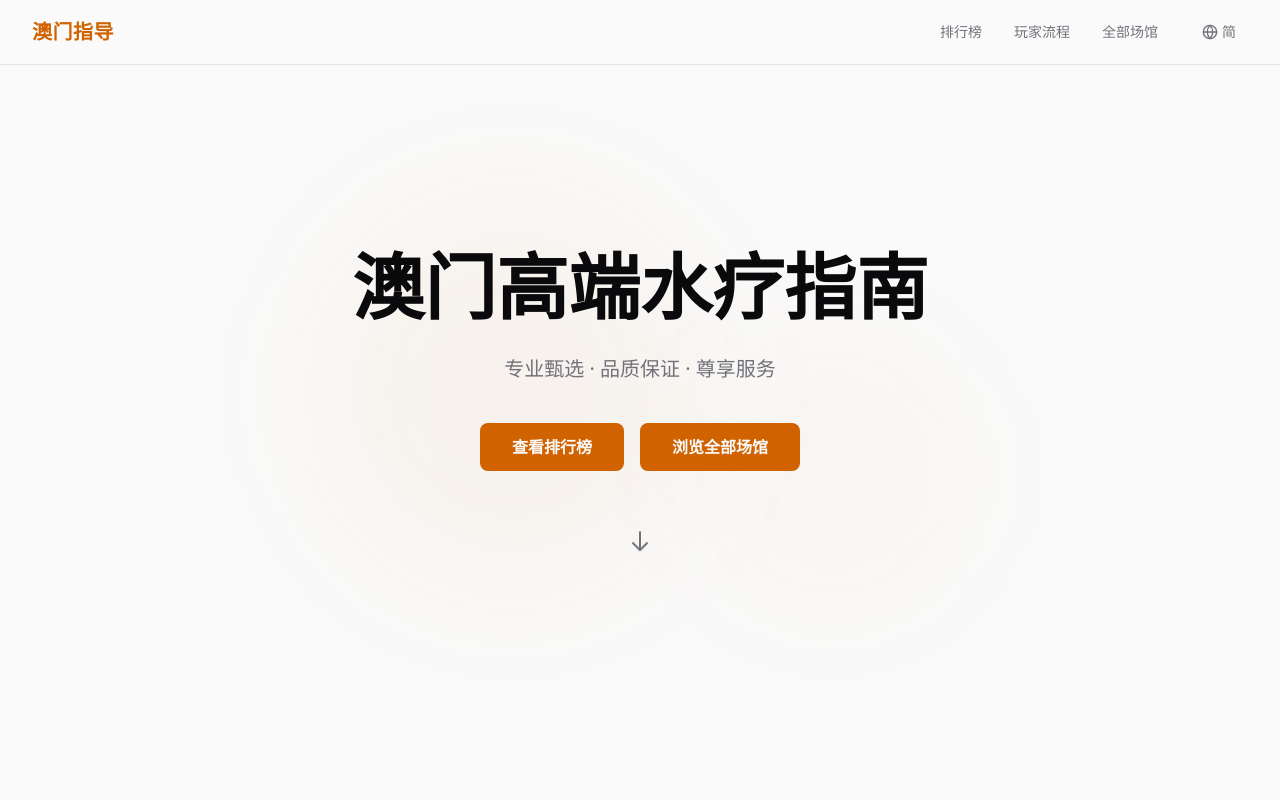
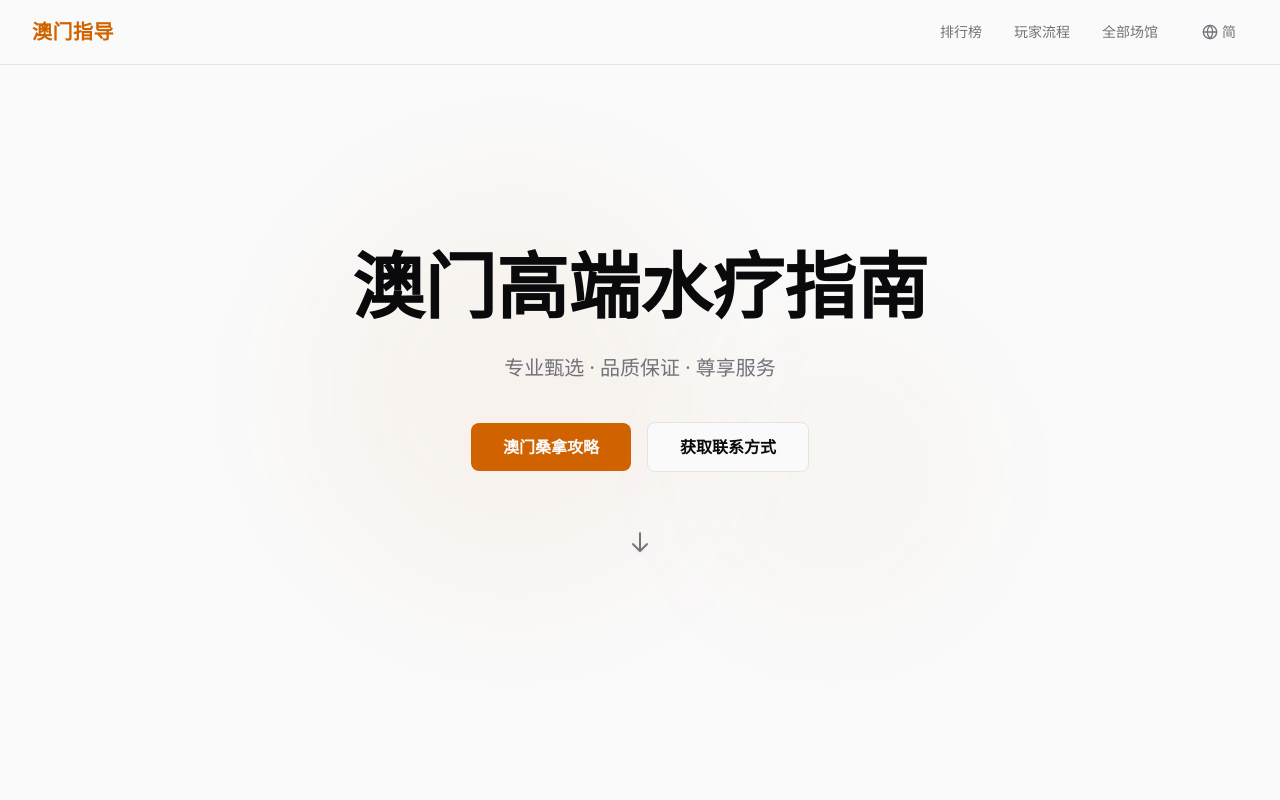
Before and after one commit to mcgd369/mcgd369.github.io, a Next.js app: page / in a window 1280 px wide. Shown: the top 800 px of the page. Built offline with nearby package versions, Linux system fonts and the light colour scheme.

Commit message:
fix: 修复首页按钮文字和点击功能 - 改为澳门桑拿攻略和获取联系方式

```diff
--- a/src/components/hero-section.tsx
+++ b/src/components/hero-section.tsx
@@ -3,14 +3,10 @@
 import { useI18n } from '@/lib/i18n-context';
 import { Button } from '@/components/ui/button';
 import { openContactDialog } from '@/components/contact-dialog';
+import Link from 'next/link';
 
 export function HeroSection() {
   const { t } = useI18n();
-
-  const scrollToGuide = () => {
-    const el = document.getElementById('guide');
-    if (el) el.scrollIntoView({ behavior: 'smooth', block: 'start' });
-  };
 
   return (
     <section className="relative min-h-screen flex items-center justify-center overflow-hidden">
@@ -36,16 +32,18 @@ export function HeroSection() {
 
         {/* CTA Buttons */}
         <div className="flex flex-col sm:flex-row items-center justify-center gap-4">
+          <Link href="/guide">
             <Button
               size="lg"
               className="bg-primary text-primary-foreground hover:bg-primary/90 px-8 py-6 text-base font-semibold rounded-lg"
-            onClick={scrollToGuide}
             >
               {t.hero.cta}
             </Button>
+          </Link>
           <Button
             size="lg"
-            className="bg-primary text-primary-foreground hover:bg-primary/90 px-8 py-6 text-base font-semibold rounded-lg"
+            variant="outline"
+            className="px-8 py-6 text-base font-semibold rounded-lg"
             onClick={() => openContactDialog()}
           >
             {t.hero.secondaryCta}
--- a/src/lib/i18n.ts
+++ b/src/lib/i18n.ts
@@ -10,8 +10,8 @@ export const dictionaries = {
     hero: {
       title: '澳门高端水疗指南',
       subtitle: '专业甄选 · 品质保证 · 尊享服务',
-      cta: '查看排行榜',
-      secondaryCta: '浏览全部场馆',
+      cta: '澳门桑拿攻略',
+      secondaryCta: '获取联系方式',
     },
     venues: {
       title: '精选场馆',
@@ -312,8 +312,8 @@ export const dictionaries = {
     hero: {
       title: 'Macau Premium Spa Guide',
       subtitle: 'Professional Selection · Quality Assurance · Exclusive Service',
-      cta: 'View Rankings',
-      secondaryCta: 'Browse All Venues',
+      cta: 'Macau Sauna Guide',
+      secondaryCta: 'Get Contact Info',
     },
     venues: {
       title: 'Featured Venues',
```
Lines whose indentation alone changed are shown as unchanged.
